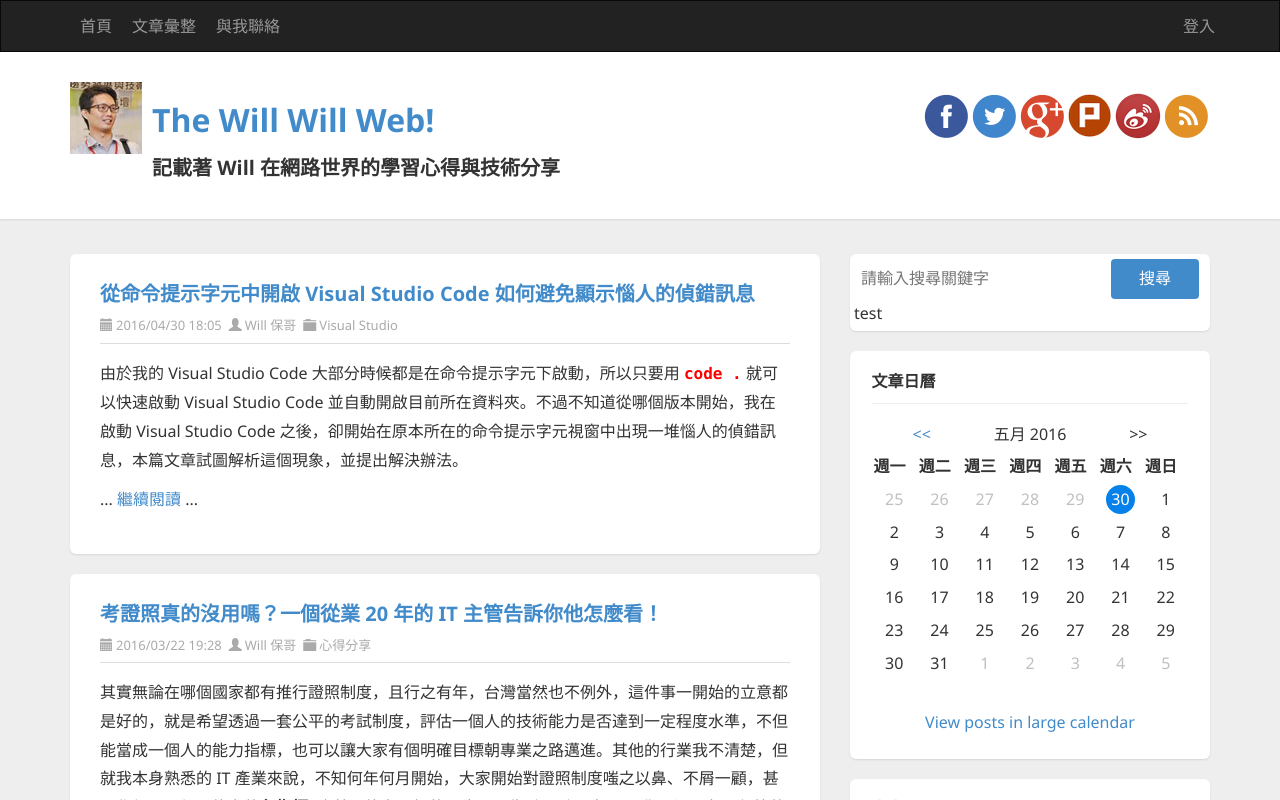
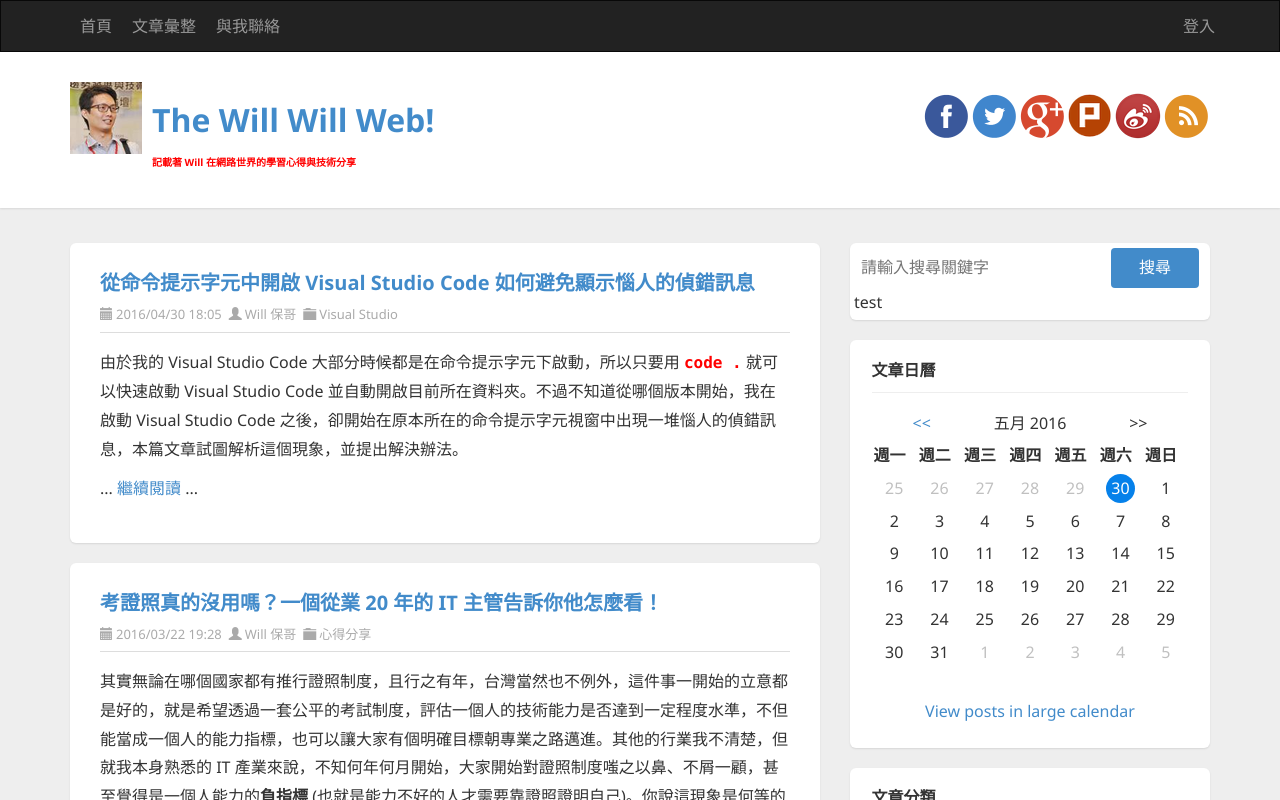
Before and after one commit to myericho/ng2Rookie, an Angular app: page / in a window 1280 px wide. Shown: the top 800 px of the page. Built offline with nearby package versions, Linux system fonts and the light colour scheme.

Commit message:
練習 ng-class ng-style 屬性型指令

```diff
--- a/src/app/app.component.ts
+++ b/src/app/app.component.ts
@@ -14,12 +14,12 @@ export class AppComponent {
      this.keyword = keyword;
   }
 
-  get title() {
+  // get title() {
 
-    return this._title + "!";
-  }
-  set title(value) {
-    this._title = value;
-  }
+  //   return this._title + "!";
+  // }
+  // set title(value) {
+  //   this._title = value;
+  // }
 
 }
--- a/src/app/header/header.component.css
+++ b/src/app/header/header.component.css
@@ -0,0 +1,3 @@
+.red {
+  color: red;
+}
--- a/src/app/header/header.component.html
+++ b/src/app/header/header.component.html
@@ -31,7 +31,9 @@
 
       <div class="pull-left">
         <h1><a [href]="titleUrl">{{title}}</a></h1>
-        <h3 [innerHTML]="subtitle" (click)="changeTitle($event)" ></h3>
+        <h3 [innerHTML]="subtitle" (click)="changeTitle($event)"
+            [ngStyle]="{'font-size': num+'px'}"
+            [ngClass]="{'red': num%2 ==0 }" ></h3>
       </div>
 
       <div id="social-icons" class="pull-right social-icon">
--- a/src/app/header/header.component.ts
+++ b/src/app/header/header.component.ts
@@ -10,12 +10,16 @@ export class HeaderComponent implements OnInit {
   title = 'The Will Will Web!';
   titleUrl = "http://blog.miniasp.com/";
   subtitle = "記載著 Will 在網路世界的學習心得與技術分享";
+  num: number = 10;
+
   constructor() { }
 
   ngOnInit() {
   }
 
   changeTitle($event: MouseEvent) {
+    this.num += 1;
+
     if ($event.shiftKey) {
       this.title = this.title + '!';
     }
```
